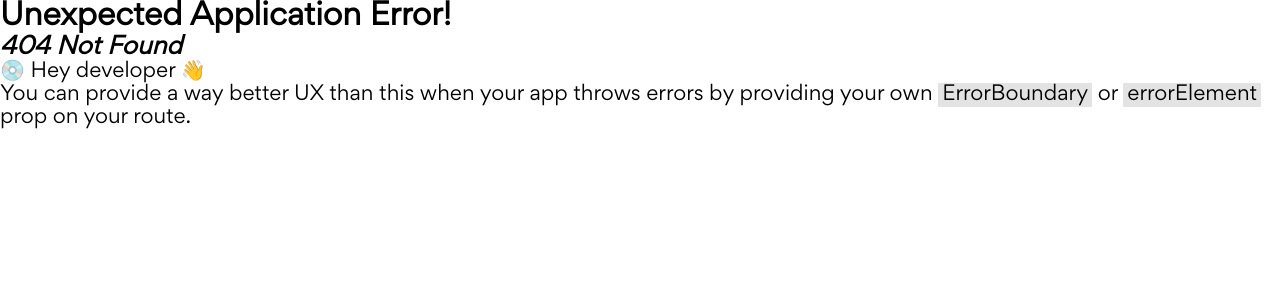
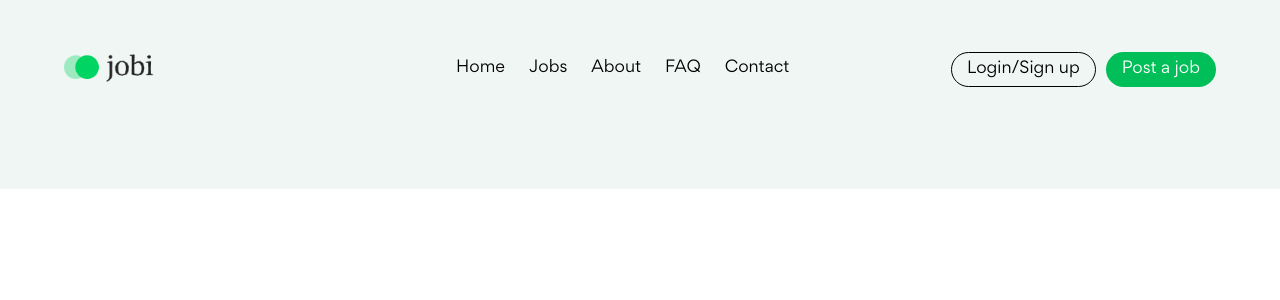
Before and after one commit to Koki001/jobApplicationBoard, a React (Create React App) app: page /about in a window 1280 px wide. Before the commit this address had no page. Shown: the top 300 px of the page. Built offline with nearby package versions, Linux system fonts and the light colour scheme.

Commit message:
added scroll to section (across react router) without having to use hashlink

```diff
--- a/public/styles/App.css
+++ b/public/styles/App.css
@@ -749,7 +749,7 @@ h1 * {
 .howItWorks .howToAccordion {
   padding: 50px 0;
 }
-.howItWorks button {
+.howItWorks a {
   align-self: flex-start;
 }
 
@@ -1099,4 +1099,55 @@ h1 * {
   color: #755146;
 }
 
+.aboutUs {
+  background-color: #EFF6F3;
+}
+
+.aboutUsHeader {
+  display: flex;
+  flex-direction: column;
+  align-items: center;
+  justify-content: space-between;
+  padding-bottom: 50px;
+}
+.aboutUsHeader nav {
+  width: 100%;
+  padding: 50px 0;
+  display: flex;
+  justify-content: space-between;
+  align-items: center;
+  position: sticky;
+  top: 0;
+}
+.aboutUsHeader .navLogo {
+  min-width: 20%;
+}
+.aboutUsHeader .navLogo img {
+  width: 90px;
+}
+.aboutUsHeader .navMenu {
+  min-width: 40%;
+  text-transform: capitalize;
+  font-size: 0.8rem;
+  display: flex;
+  justify-content: center;
+}
+.aboutUsHeader .navMenu li {
+  transition: all 0.1s linear;
+  margin: 0 12px;
+  border-bottom: 2px solid transparent;
+}
+.aboutUsHeader .navMenu li:hover, .aboutUsHeader .navMenu li:focus {
+  transform: scale(1.3);
+  border-bottom: 2px solid #00BF58;
+}
+.aboutUsHeader .navButtons {
+  min-width: 20%;
+  display: flex;
+  justify-content: flex-end;
+}
+.aboutUsHeader .navButtons .buttonRoundGreen {
+  margin-left: 10px;
+}
+
 /*# sourceMappingURL=App.css.map */
--- /dev/null
+++ b/src/components/AboutUs.js
@@ -0,0 +1,13 @@
+import NavBar from "./helpers/NavBar"
+
+const AboutUs = () => {
+  return (
+    <section className="aboutUs" id="aboutUs">
+      <header className=" navWrapper aboutUsHeader">
+        <NavBar />
+      </header>
+    </section>
+  )
+}
+
+export default AboutUs;
--- /dev/null
+++ b/src/components/helpers/NavBar.js
@@ -0,0 +1,52 @@
+import { useEffect, useRef, useState } from "react";
+import { useLocation, useNavigate, Link } from "react-router-dom";
+
+const NavBar = () => {
+  const location = useLocation();
+  // const [linkScroll, setLinkScroll] = useState(location.hash)
+  // const navigate = useNavigate()
+  const ref = useRef(null);
+
+  useEffect(() => {
+    if (location.pathname === "/" && location.hash !== "") {
+      ref.current?.click();
+    }
+  }, [location]);
+  return (
+    <nav>
+      <a ref={ref} className="sr-only" href={location.hash}></a>
+      <div className="navLogo">
+        <img src="../assets/header/jobiLogo.png" alt="jobi company logo" />
+      </div>
+      <ul className="navMenu">
+        <li>
+          <Link to={"/#home"}>home</Link>
+          {/* <a href="#home">home</a> */}
+        </li>
+        <li>
+          <Link to={"/#jobs"}>jobs</Link>
+          {/* <a href="#jobs">jobs</a> */}
+        </li>
+        <li>
+          <Link to={"/#about"}>about</Link>
+          {/* <a href="#about">about us</a> */}
+        </li>
+        <li>
+          <Link to={"/#faq"}>FAQ</Link>
+          {/* <a href="#faq">FAQ</a> */}
+        </li>
+        <li>
+          <Link to={"/#contact"}>contact</Link>
+          {/* <a href="#contact">contact</a> */}
+        </li>
+      </ul>
+      <div className="navButtons">
+        <button className="buttonRoundClear">Login/Sign up</button>
+
+        <button className="buttonRoundGreen">Post a job</button>
+      </div>
+    </nav>
+  );
+};
+
+export default NavBar;
--- a/src/components/sections/Header.js
+++ b/src/components/sections/Header.js
@@ -1,7 +1,9 @@
+import NavBar from "../helpers/NavBar";
+
 const Header = () => {
   return (
     <header id="home" className="mainHeader navWrapper">
-      <nav>
+      {/* <nav>
         <div className="navLogo">
           <img src="../assets/header/jobiLogo.png" alt="jobi company logo" />
         </div>
@@ -27,7 +29,8 @@ const Header = () => {
 
           <button className="buttonRoundGreen">Post a job</button>
         </div>
-      </nav>
+      </nav> */}
+      <NavBar />
       <div className="headerCenter">
         <h1>
           <span>Find & Hire</span> <span>Experts for any Job.</span>
--- a/src/components/sections/HowItWorks.js
+++ b/src/components/sections/HowItWorks.js
@@ -1,4 +1,5 @@
 import { useState } from "react";
+import { Link } from "react-router-dom";
 // MUI imports
 import Accordion from "@mui/material/Accordion";
 import AccordionSummary from "@mui/material/AccordionSummary";
@@ -153,7 +154,9 @@ const HowItWorks = () => {
               </AccordionDetails>
             </Accordion>
           </div>
-          <button className="buttonRoundGreen">Learn more</button>
+          <Link to={"/about"}>
+            <button className="buttonRoundGreen">Learn more</button>
+          </Link>
         </div>
       </div>
     </section>
--- a/src/index.js
+++ b/src/index.js
@@ -5,6 +5,7 @@ import { store } from './redux/store';
 import App from './App';
 import Login from "./components/Login";
 import Signup from "./components/Signup";
+import AboutUs from './components/AboutUs';
 import reportWebVitals from './reportWebVitals';
 import { createBrowserRouter, RouterProvider } from "react-router-dom";
 
@@ -15,6 +16,10 @@ const router = createBrowserRouter([
   {
     path: "/",
     element: <App />,
+  },
+  {
+    path: "/about",
+    element: <AboutUs />,
   },
   {
     path: "/login",
--- a/src/styles/App.scss
+++ b/src/styles/App.scss
@@ -1,2 +1,3 @@
 @use "base";
 @use "layout";
+@use "pages";
--- a/src/styles/layout/_howItWorks.scss
+++ b/src/styles/layout/_howItWorks.scss
@@ -72,7 +72,7 @@
   .howToAccordion {
     padding: 50px 0;
   }
-  button {
+  a {
     align-self: flex-start;
   }
 }
--- /dev/null
+++ b/src/styles/pages/_aboutUs.scss
@@ -0,0 +1,54 @@
+@use "../base/variables" as *;
+
+
+.aboutUs {
+  background-color: $greenBg;
+}
+
+.aboutUsHeader {
+  display: flex;
+  flex-direction: column;
+  align-items: center;
+  justify-content: space-between;
+  padding-bottom: 50px;
+  nav {
+    width: 100%;
+    padding: 50px 0;
+    display: flex;
+    justify-content: space-between;
+    align-items: center;
+    position: sticky;
+    top: 0;
+  }
+  .navLogo {
+    min-width: 20%;
+    img {
+      width: 90px;
+    }
+  }
+  .navMenu {
+    min-width: 40%;
+    text-transform: capitalize;
+    font-size: 0.8rem;
+    display: flex;
+    justify-content: center;
+    li {
+      transition: all 0.1s linear;
+      margin: 0 12px;
+      border-bottom: 2px solid transparent;
+      &:hover,
+      &:focus {
+        transform: scale(1.3);
+        border-bottom: 2px solid $lightGreen;
+      }
+    }
+  }
+  .navButtons {
+    min-width: 20%;
+    display: flex;
+    justify-content: flex-end;
+    .buttonRoundGreen {
+      margin-left: 10px;
+    }
+  }
+}
--- /dev/null
+++ b/src/styles/pages/_index.scss
@@ -0,0 +1 @@
+@forward "aboutUs";
```
Also changed, not shown: 1 other file (tests, documents, lock files or other folders).
